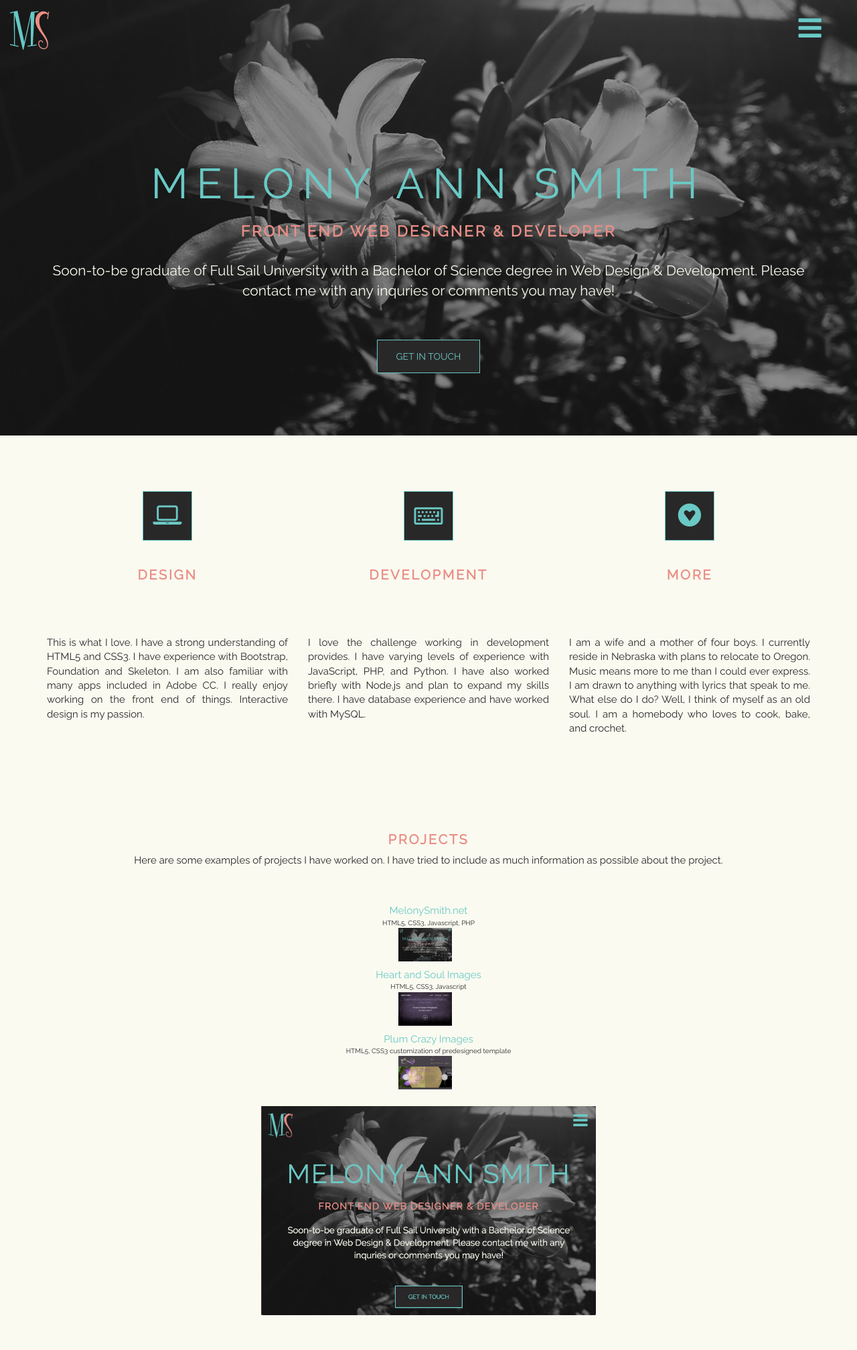
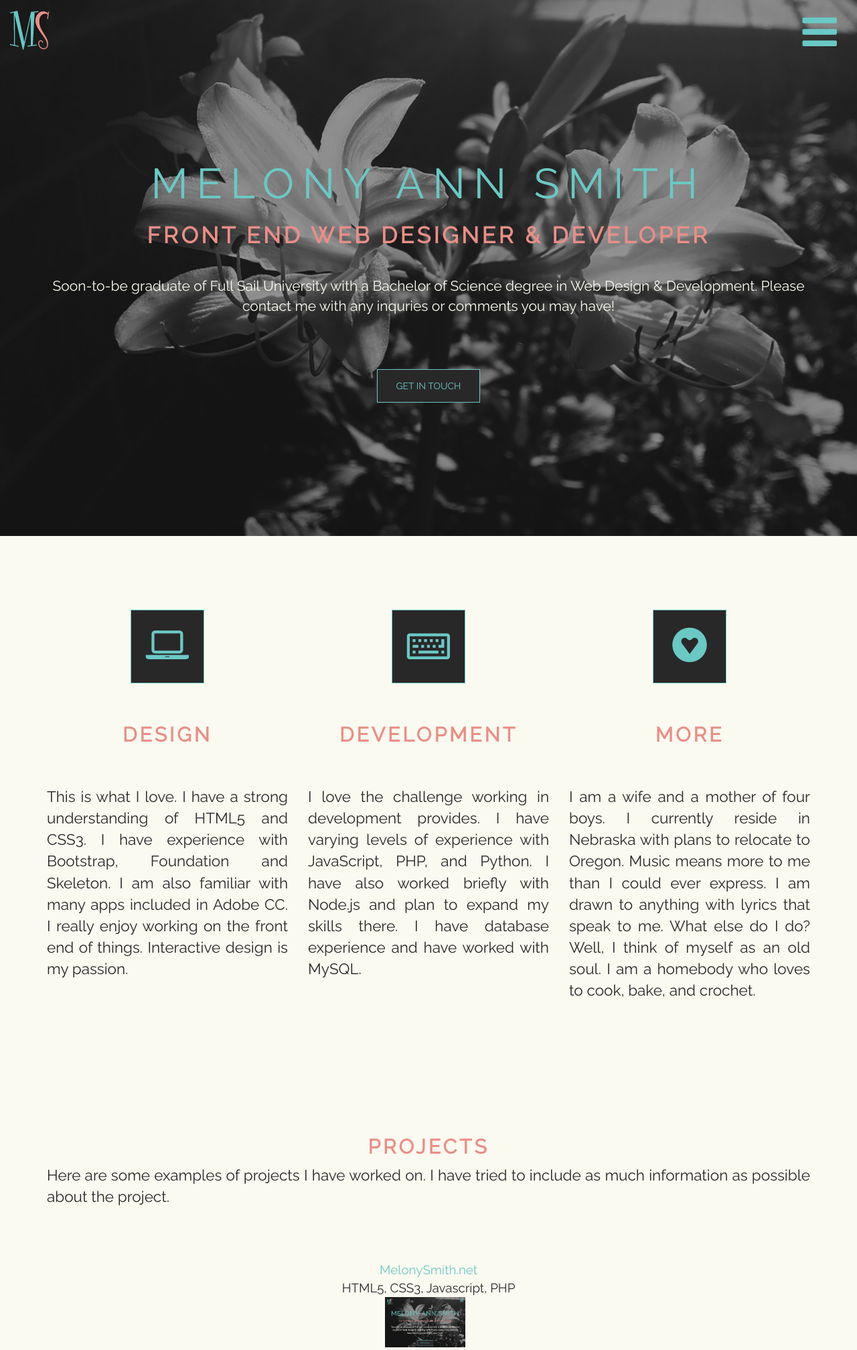
Before and after one commit to melonysmith/msportfolio, a PHP site: page / in a window 1280 px wide. Shown: the top 2015 px of the page at 67% size. Run offline with PHP 8.4, Linux system fonts and the light colour scheme; data that the repository does not hold is empty; some libraries are stand-ins or nearby versions.

Commit message:
Minor CSS adjustments

```diff
--- a/css/projects.css
+++ b/css/projects.css
@@ -6,9 +6,13 @@ body {
 	color: #292828;
 	margin: 0;
 	font-family: 'Raleway', sans-serif;
-	font-size: 1em;
+	font-size: 1.5em;
 }
 
+/* figcaption */
+figcaption {
+	font-size: 1.250em;
+}
 /* thumbnails */
 .thumbnails img {
 	height: 5.000em;
--- a/css/style.css
+++ b/css/style.css
@@ -43,6 +43,7 @@ h3 {
 p {
   color: #292828;
   font-size: 1.500em;
+  text-align: justify;
 }
 
 /* label */
@@ -114,7 +115,7 @@ a {
   color: #6AC9C5;
   text-decoration: none;
   cursor: help;
-  font-size: 1.500em;
+  font-size: 1.000em;
 }
 
 a:hover,
@@ -126,8 +127,8 @@ a:focus {
 /* menu */
 .menu-toggle {
   position: fixed;
-  right: 1.333em;
-  top: 0.333em;
+  right: 0.500em;
+  top: 0.100em;
   color: #6AC9C5;
   font-size: 4.000em;
 }
@@ -157,7 +158,7 @@ a:focus {
 }
 
 .menu h3 {
-  margin-top: 3.333em;
+  margin-top: 1.500em;
   margin-bottom: 0.667em;
   text-transform: uppercase;
 }
@@ -169,6 +170,7 @@ a:focus {
 .menu .nav > li > a {
   color: #FAFAF0;
   margin-bottom: 1.333em;
+  font-size: 1.2500em;
 }
 
 .menu .nav > li > a:hover,
@@ -182,7 +184,7 @@ a:focus {
   text-align: center;
   position: relative;
   background: url('../img/bg.jpg');
-  max-height: 65em;
+  max-height: 67em;
   background-position: center center;
   background-repeat: no-repeat;
   background-size: cover;
@@ -200,6 +202,7 @@ a:focus {
 
 .jumbotron p {
   color: #FAFAF0;
+  text-align: center;
 }
 
 .jumbotron .container {
@@ -256,7 +259,7 @@ a:focus {
 }
 
 .service-item h3 {
-  margin-bottom: 4.000em;
+  margin-bottom: 2.000em;
 }
 
 /* projects */
@@ -401,6 +404,7 @@ footer a {
 footer p {
   color: #FAFAF0;
   text-align: center;
+  padding-bottom: 1.000em;
 }
 
 /* social */
@@ -436,12 +440,12 @@ ul.social-icons > li > a:hover {
 /* media queries */
 @media screen and (max-width: 614px) and (min-width: 360px) {
   .jumbotron .container {
-    padding-top: 35%;
+    padding-top: 5%;
   }
 
   h1 {
     font-size: 2.000em;
-    margin-bottom: 1.333em;
+    margin-bottom: 1em;
     letter-spacing: 0.067em;
   }
 
--- a/index.php
+++ b/index.php
@@ -293,7 +293,9 @@
 						<!-- footer: copyright -->
 						<div class='col-md-8'>
 							<p>Original Content &copy; 2017
+                <br />
 								<a href='http://melonysmith.net'>MelonySmith.net</a>
+                <br />
                 V 1.0: Launch
 							</p>
 						</div>
```
